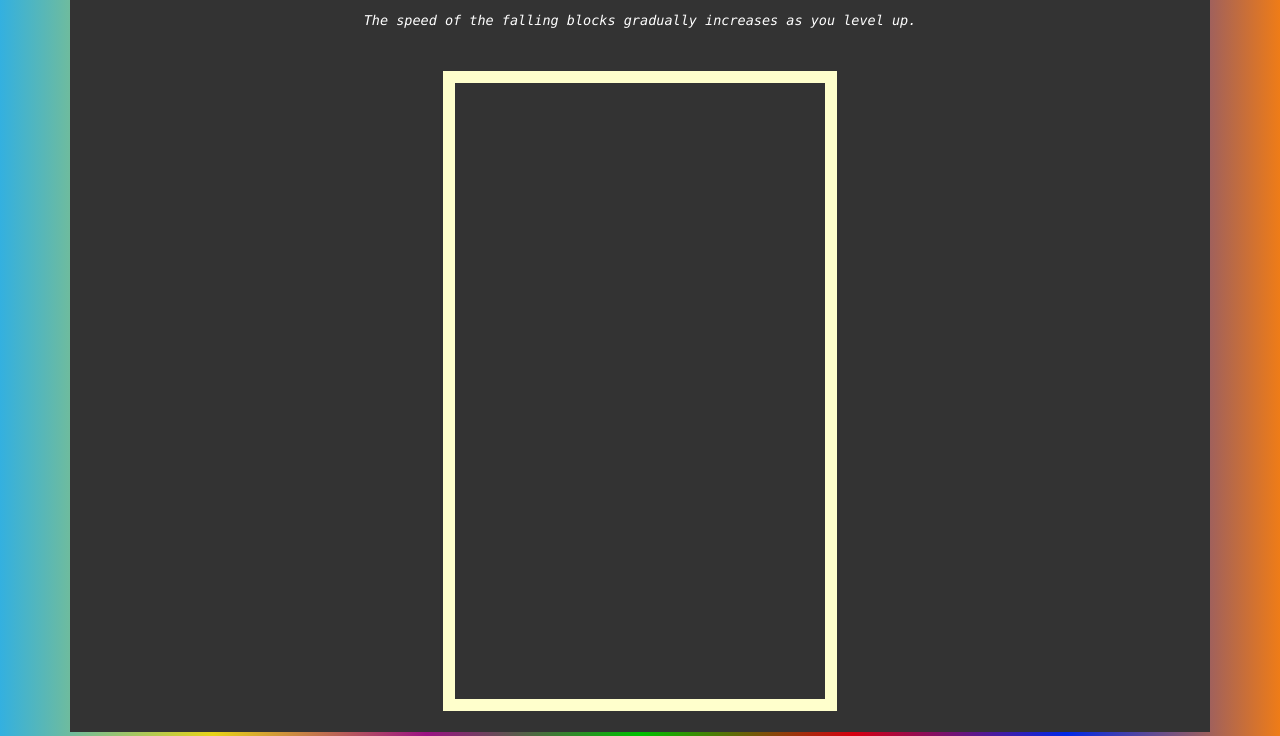
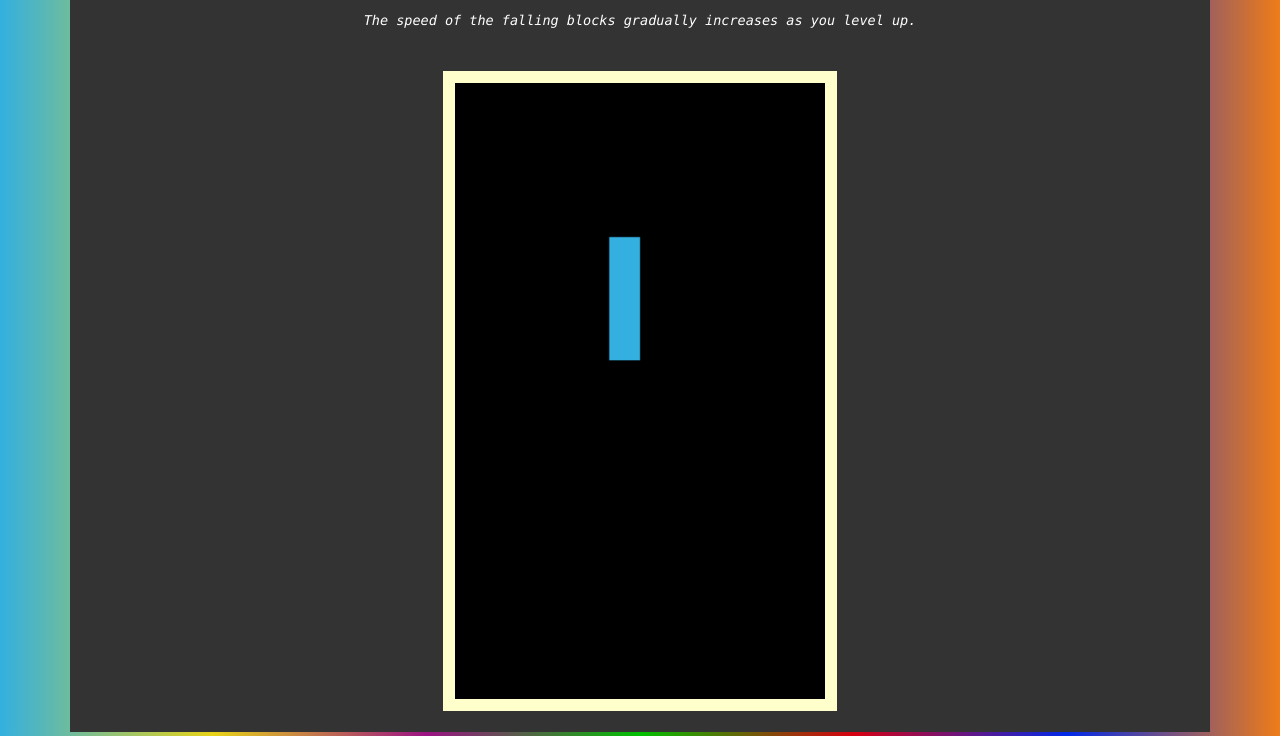
Before and after one commit to phong5683/Tetris, a plain HTML site: page index.htm in a window 1280 px wide. Shown: the part 64-800 px from the top of the page. Drawn offline with Linux system fonts and the light colour scheme.

Commit message:
Update index.htm

```diff
--- a/index.htm
+++ b/index.htm
@@ -34,7 +34,7 @@
 
 
 
-    <script  src=" C:\Users\Phong Huynh (Admin)\Documents\Web Development\Tetris\script.js "></script>
+    <script  src=" script.js "></script>
 
 
 
```
